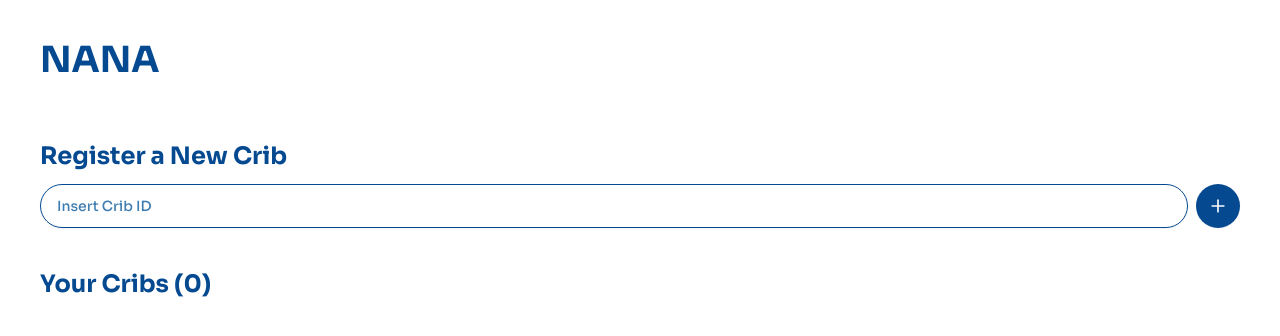
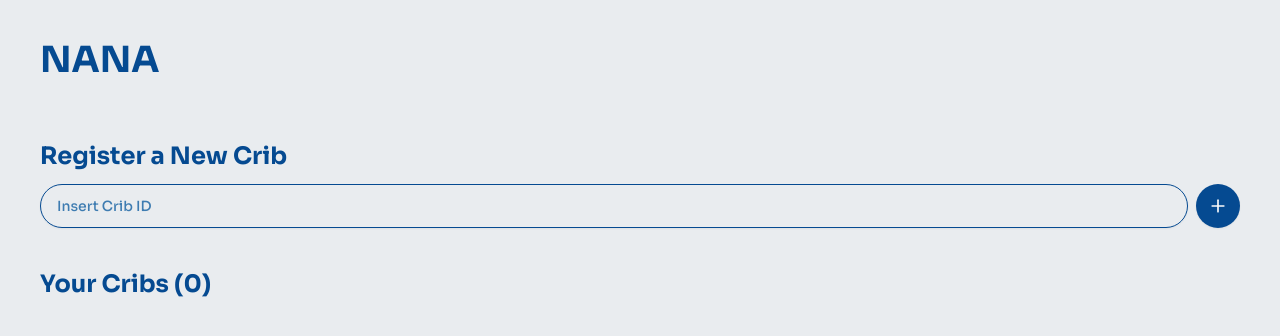
Before and after one commit to caioviniciusml/nana-frontend, a Next.js app: page / in a window 1280 px wide. Shown: the top 336 px of the page. Built offline with nearby package versions, Linux system fonts and the light colour scheme.

Commit message:
refactor: update css colors vars

```diff
--- a/src/app/globals.css
+++ b/src/app/globals.css
@@ -4,16 +4,15 @@
 @custom-variant dark (&:is(.dark *));
 
 @theme {
-  --color-bg: #E9ECEF;
+  --color-snow: #E9ECEF;
   --color-primary: #054A91;
   --color-secondary: #3E7CB1;
-  --color-third: #81A4CD;
-  --color-soft: #DBE4EE;
+  --color-soft: #caf0f8;
+  --color-cyan: #90e0ef;
   --color-sucessful-bg: #95D5B2;
   --color-sucessful: #005400;
   --color-failed-bg: #FFB4C2;
   --color-failed: #780000;
-  --color-safe: #008000;
   --color-caution: #E09F3E;
 }
 
```
